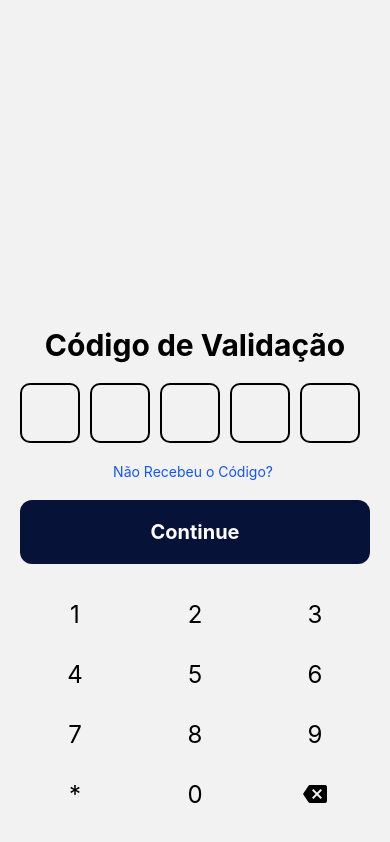
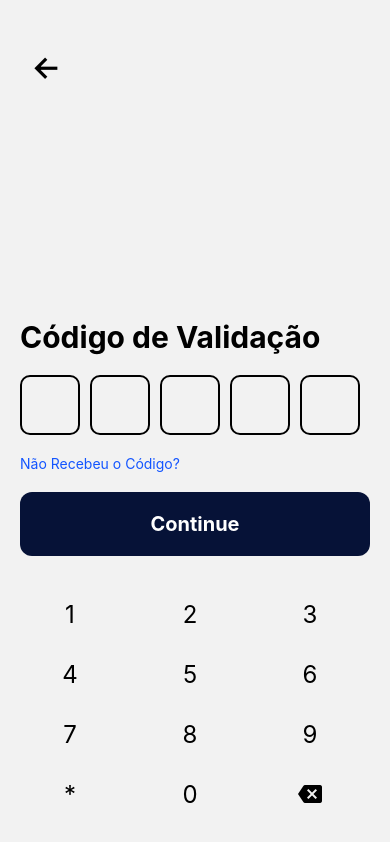
Before and after one commit to lucasfiduniv/agendaFinanceira_reactNative, a React Native app: screen /VerificationCode in a window 390 px wide. Built offline with nearby package versions, Linux system fonts and the light colour scheme.

Commit message:
mexendo na phoneRegistration

```diff
--- a/App.js
+++ b/App.js
@@ -21,11 +21,6 @@ export default function App() {
         <Stack.Screen
           name="Step1"
           component={Step1}
-          options={{ headerShown: false }}
-        />
-                <Stack.Screen
-          name="Login"
-          component={Login}
           options={{ headerShown: false }}
         />
          <Stack.Screen
@@ -53,6 +48,11 @@ export default function App() {
           component={VerificationCode}
           options={{ headerShown: false }}
         />
+                          <Stack.Screen
+          name="Login"
+          component={Login}
+          options={{ headerShown: false }}
+        />
       </Stack.Navigator>
       <StatusBar style="auto" />
     </NavigationContainer>
--- a/configs/AppNavigator.js
+++ b/configs/AppNavigator.js
@@ -20,6 +20,7 @@ const AppNavigator = () => (
       <Stack.Screen name="Registration" component={Registration} />
       <Stack.Screen name="PhoneRegistration" component={PhoneRegistration} />
       <Stack.Screen name="VerificationCode" component={VerificationCode} />
+      <Stack.Screen name="Login" component={Login} />
     </Stack.Navigator>
   </NavigationContainer>
 );
--- a/package.json
+++ b/package.json
@@ -12,7 +12,9 @@
     "@expo/webpack-config": "^19.0.0",
     "@react-native-community/masked-view": "^0.1.11",
     "@react-native-community/slider": "^4.4.3",
+    "@react-native-community/viewpager": "^5.0.11",
     "@react-native-picker/picker": "^2.5.1",
+    "@react-navigation/bottom-tabs": "^6.5.11",
     "@react-navigation/native": "^6.1.9",
     "@react-navigation/stack": "^6.3.20",
     "axios": "^1.6.2",
--- a/src/screens/PhoneRegistration.tsx
+++ b/src/screens/PhoneRegistration.tsx
@@ -16,7 +16,7 @@ export function PhoneRegistration() {
     };
 
     const redirectToLogin = () => {
-      navigation.navigate('redirectLogin');
+      navigation.navigate('Registration');
     };
 
     const onSelectCountry = (country) => {
--- a/src/screens/Registration.tsx
+++ b/src/screens/Registration.tsx
@@ -15,7 +15,7 @@ export function Registration() {
 
 
   const redirectToLogin = () => {
-    navigation.navigate('PhoneRegistration');
+    navigation.navigate('Login');
   };
 
   const handleSignUp = async () => {
--- a/src/screens/VerificationCode.tsx
+++ b/src/screens/VerificationCode.tsx
@@ -1,5 +1,6 @@
 import React, { useState } from 'react';
 import Icon from 'react-native-vector-icons/MaterialIcons';
+import { Ionicons } from '@expo/vector-icons';
 
 import {
   View,
@@ -11,6 +12,7 @@ import {
   Keyboard,
 } from 'react-native';
 import DarkBlueButton from './welcome/components/darkBlueButton';
+import { useNavigation } from '@react-navigation/native';
 
 const BackspaceButton = ({ onPress }) => (
   <TouchableOpacity style={[styles.numericButton, { flex: 1 }]} onPress={onPress}>
@@ -20,7 +22,7 @@ const BackspaceButton = ({ onPress }) => (
 
 export function VerificationCode() {
   const [code, setCode] = useState(['', '', '', '', '']);
-
+  const navigation = useNavigation();
   const handleCodeChange = (index, value) => {
     const newCode = [...code];
     newCode[index] = value;
@@ -34,25 +36,20 @@ export function VerificationCode() {
   };
 
   const handleBackspace = () => {
-    // Encontre o índice do último dígito preenchido (não vazio) começando do final
     const lastIndex = code.slice().reverse().findIndex((value) => value !== '');
 
     if (lastIndex >= 0) {
-      // Converta o índice para o índice no array original
       const originalIndex = code.length - 1 - lastIndex;
 
-      // Remova o último dígito preenchido
       const newCode = [...code];
       newCode[originalIndex] = '';
       setCode(newCode);
 
-      // Mova o foco para o TextInput à direita
       if (originalIndex < code.length - 1) {
         refs[originalIndex + 1].focus();
       }
     }
   };
-
 
   const handleSubmit = () => {
     const enteredCode = code.join('');
@@ -60,13 +57,20 @@ export function VerificationCode() {
     console.log('Entered Code:', enteredCode);
   };
 
+  const redirectToLogin = () => {
+    navigation.navigate('PhoneRegistration');
+  };
   const refs = [];
 
   return (
     <TouchableWithoutFeedback onPress={() => Keyboard.dismiss()}>
       <View style={styles.container}>
+      <TouchableOpacity style={styles.backButton} onPress={redirectToLogin}>
+          <Ionicons name="arrow-back" size={34} color="#000" />
+        </TouchableOpacity>
+        {/* Parte com outra cor no topo */}
+        <View style={styles.topHalf}>
           <Text style={styles.title}>Código de Validação</Text>
-
           <View style={styles.codeContainer}>
             {code.map((digit, index) => (
               <TextInput
@@ -82,14 +86,22 @@ export function VerificationCode() {
           </View>
           <Text style={styles.receivedcode}>Não Recebeu o Código? </Text>
           <DarkBlueButton text="Continue" onPress={handleSubmit} />
+        </View>
 
-        <View style={styles.keyboardContainer}>
+        {/* Parte inferior com o teclado */}
+        <View style={styles.bottomHalf}>
+          <View style={[styles.keyboardContainer, { alignItems: 'flex-end' }]}>
             <View style={styles.row}>
               {[1, 2, 3].map((number) => (
                 <TouchableOpacity
                   key={number}
                   style={styles.numericButton}
-                onPress={() => handleCodeChange(code.findIndex((digit) => digit === ''), String(number))}
+                  onPress={() =>
+                    handleCodeChange(
+                      code.findIndex((digit) => digit === ''),
+                      String(number)
+                    )
+                  }
                 >
                   <Text style={styles.numericButtonText}>{number}</Text>
                 </TouchableOpacity>
@@ -101,7 +113,12 @@ export function VerificationCode() {
                 <TouchableOpacity
                   key={number}
                   style={styles.numericButton}
-                onPress={() => handleCodeChange(code.findIndex((digit) => digit === ''), String(number))}
+                  onPress={() =>
+                    handleCodeChange(
+                      code.findIndex((digit) => digit === ''),
+                      String(number)
+                    )
+                  }
                 >
                   <Text style={styles.numericButtonText}>{number}</Text>
                 </TouchableOpacity>
@@ -113,7 +130,12 @@ export function VerificationCode() {
                 <TouchableOpacity
                   key={number}
                   style={styles.numericButton}
-                onPress={() => handleCodeChange(code.findIndex((digit) => digit === ''), String(number))}
+                  onPress={() =>
+                    handleCodeChange(
+                      code.findIndex((digit) => digit === ''),
+                      String(number)
+                    )
+                  }
                 >
                   <Text style={styles.numericButtonText}>{number}</Text>
                 </TouchableOpacity>
@@ -123,17 +145,28 @@ export function VerificationCode() {
             <View style={styles.row}>
               <TouchableOpacity
                 style={styles.numericButton}
-              onPress={() => handleCodeChange(code.findIndex((digit) => digit === ''), '*')}
+                onPress={() =>
+                  handleCodeChange(
+                    code.findIndex((digit) => digit === ''),
+                    '*'
+                  )
+                }
               >
                 <Text style={styles.numericButtonText}>*</Text>
               </TouchableOpacity>
               <TouchableOpacity
                 style={styles.numericButton}
-              onPress={() => handleCodeChange(code.findIndex((digit) => digit === ''), '0')}
+                onPress={() =>
+                  handleCodeChange(
+                    code.findIndex((digit) => digit === ''),
+                    '0'
+                  )
+                }
               >
                 <Text style={styles.numericButtonText}>0</Text>
               </TouchableOpacity>
               <BackspaceButton onPress={handleBackspace} />
+            </View>
           </View>
         </View>
       </View>
@@ -148,6 +181,12 @@ const styles = StyleSheet.create({
     alignItems: 'center',
     padding: 20,
   },
+  backButton: {
+    position: 'absolute',
+    top: 50,
+    left: 30,
+    zIndex: 1,
+  },
   title: {
     fontSize: 30,
     fontWeight: 'bold',
@@ -155,7 +194,7 @@ const styles = StyleSheet.create({
   },
   codeContainer: {
     flexDirection: 'row',
-    justifyContent: 'center',
+    justifyContent: 'flex-end',
     marginBottom: 20,
   },
   codeInput: {
@@ -163,11 +202,15 @@ const styles = StyleSheet.create({
     height: 60,
     borderWidth: 2,
     borderRadius: 10,
-    borderColor: "black",
+    borderColor: 'black',
     textAlign: 'center',
     marginRight: 10,
     fontSize: 30,
-    color:"black"
+    color: 'black',
+  },
+  receivedcode: {
+    color: '#1355FF',
+    marginBottom: 20,
   },
   keyboardContainer: {
     marginTop: 20,
@@ -177,22 +220,24 @@ const styles = StyleSheet.create({
     justifyContent: 'center',
   },
   numericButton: {
-    width:120,
+    width: 120,
     height: 60,
     justifyContent: 'center',
     alignItems: 'center',
-
   },
   numericButtonText: {
     fontSize: 24,
   },
-  buttonText: {
-    color: 'white',
-    fontSize: 20,
-    fontWeight: 'bold',
+  topHalf: {
+    flex: 2,
+    width: '100%',
+    justifyContent: 'flex-end',
+
   },
-  receivedcode:{
-    color:"#1355FF",
-    marginBottom:20
-  }
+  bottomHalf: {
+    flex: 1,
+    width: '100%',
+
+    justifyContent: 'flex-end',
+  },
 });
```
Also changed, not shown: 1 other file (tests, documents, lock files or other folders). Lines whose indentation alone changed are shown as unchanged.
